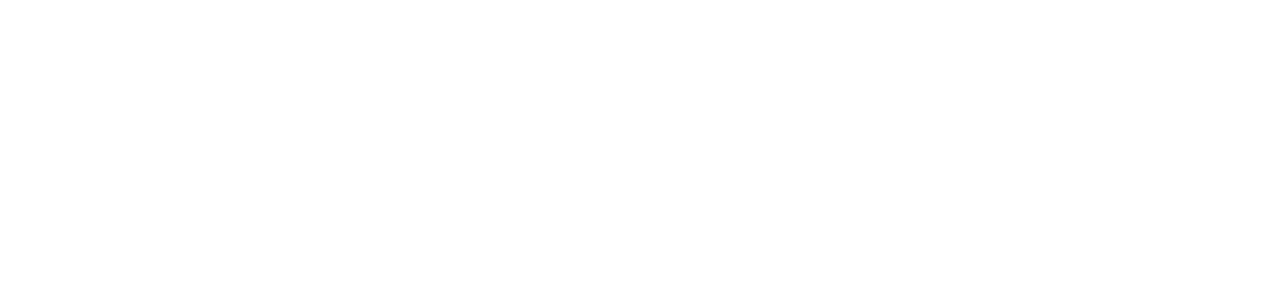
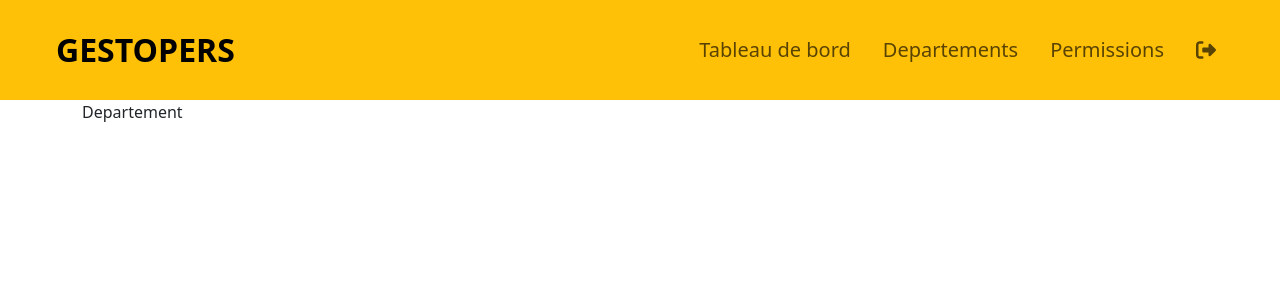
Before and after one commit to iamSangohan/gestopers-v2-react, a React (Vite) app: page /departement in a window 1280 px wide. Before the commit this address had no page. Shown: the top 300 px of the page. Built offline with nearby package versions, Linux system fonts and the light colour scheme.

Commit message:
#feat : create departement page et route

```diff
--- a/src/components/Header.jsx
+++ b/src/components/Header.jsx
@@ -25,7 +25,7 @@
                                     <a class="nav-link fs-5 fw-medium" href="/dashboard">Tableau de bord</a>
                                 </li>
                                 <li class="nav-item px-2">
-                                    <a class="nav-link fs-5 fw-medium" href="#">Departements</a>
+                                    <a class="nav-link fs-5 fw-medium" href="/departement">Departements</a>
                                 </li>
                                 <li class="nav-item px-2">
                                     <a class="nav-link fs-5 fw-medium" href="#">Permissions</a>
--- a/src/main.jsx
+++ b/src/main.jsx
@@ -6,6 +6,7 @@
 import App from './App.jsx'
 import Connexion from './pages/Connexion.jsx'
 import Dashboard from './pages/Dashboard.jsx'
+import Departement from './pages/Departement.jsx'
 
 ReactDOM.createRoot(document.getElementById('root')).render(
   <React.StrictMode>
@@ -14,6 +15,9 @@
         <Route path="/" element={<App />} />
         <Route path="/login" element={<Connexion />} />
         <Route path="/dashboard" element={<Dashboard />} />
+        <Route path="/departement" element={<Departement />} />
+
+        <Route path="*" element={<h1>404 Not Found</h1>} />
       </Routes>
     </Router>
   </React.StrictMode>,
--- /dev/null
+++ b/src/pages/Departement.jsx
@@ -0,0 +1,17 @@
+import React from 'react'
+import Header from '../components/Header'
+
+function Departement() {
+
+    return (
+        <>
+            <Header />
+
+            <div className='container'>
+                Departement
+            </div>
+        </>
+    )
+}
+
+export default Departement
```
